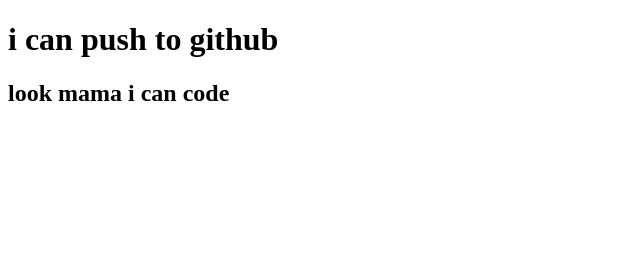
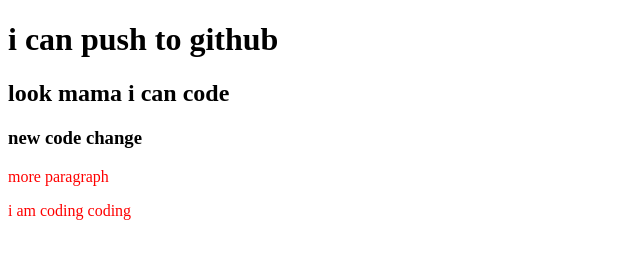
Before and after one commit to shahriarhasan607/my-second-repo, a plain HTML site: page index.html in a window 1280 px wide. Shown: the whole page, without its empty margins (0-640 px from the left). Drawn offline with Linux system fonts and the light colour scheme.

Commit message:
added  paragraph

```diff
--- a/index.html
+++ b/index.html
@@ -5,10 +5,14 @@
     <meta http-equiv="X-UA-Compatible" content="IE=edge">
     <meta name="viewport" content="width=device-width, initial-scale=1.0">
     <title>My second repo</title>
+    <link rel="stylesheet" href="style.css">
 </head>
 <body>
     <h1>i can push to github</h1>
     <h2>look mama i can code</h2>
+    <h3>new code change</h3>
+    <p>more paragraph</p>
+    <p>i am coding coding</p>
 
 </body>
 </html>
--- /dev/null
+++ b/style.css
@@ -0,0 +1,3 @@
+p{
+    color: red;
+}
```
